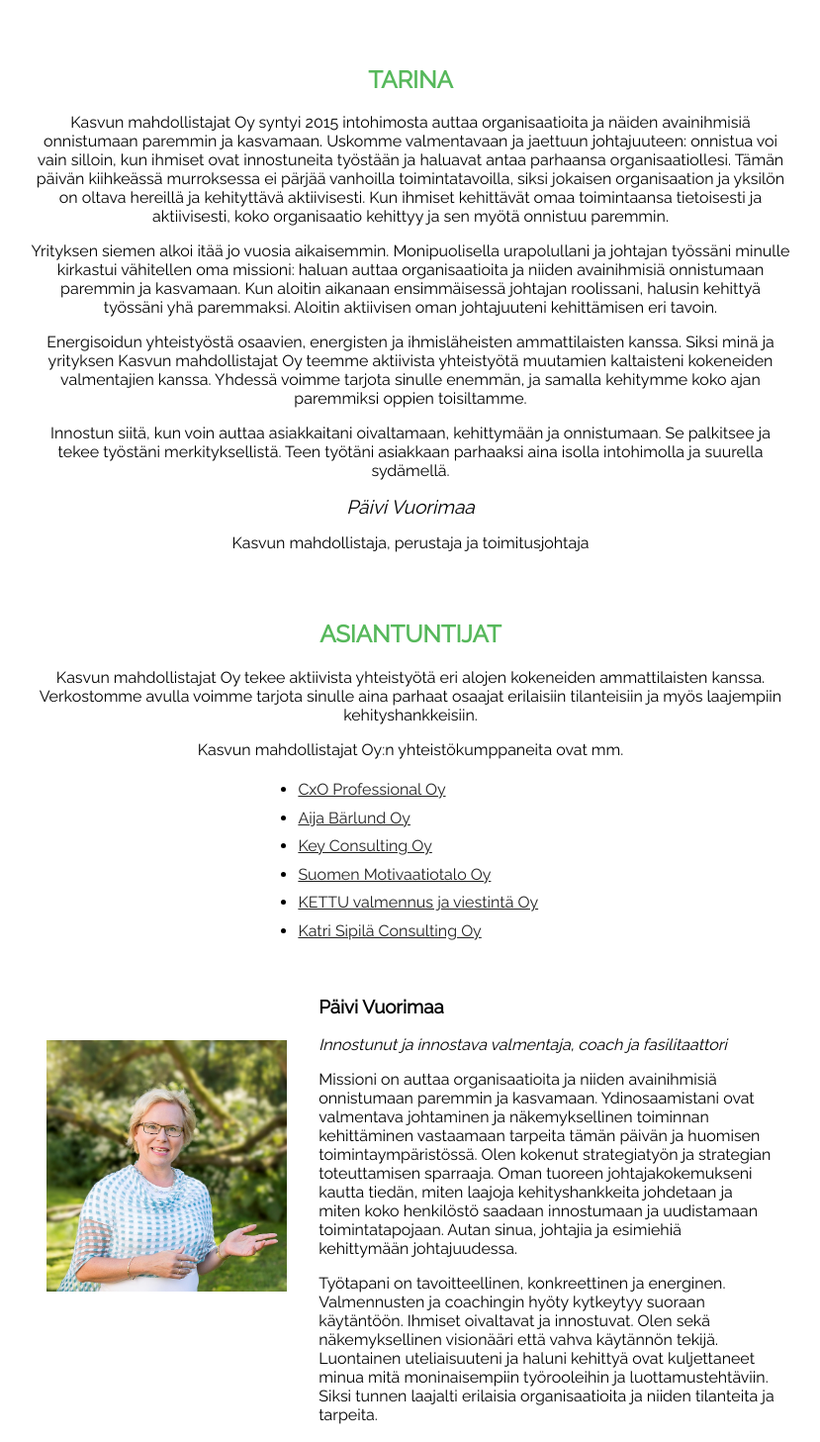
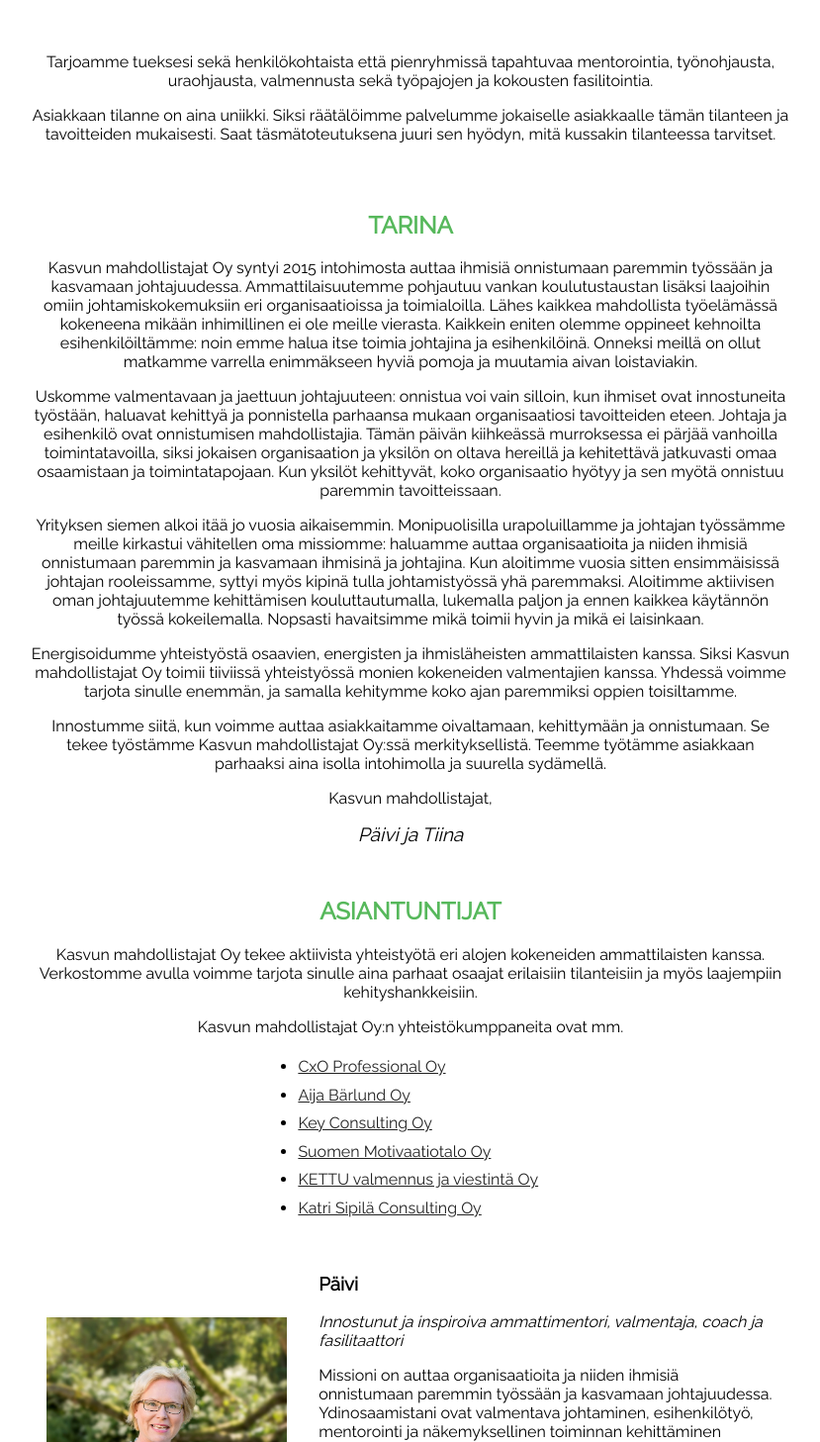
Before and after one commit to Kasvunmahdollistajat/kasvunmahdollistajat-fi, a Next.js app: page / in a window 1280 px wide. Shown: the part 1973-3430 px from the top of the page at 99% size, without its empty margins (225-1054 px from the left). Built offline with nearby package versions, Linux system fonts and the light colour scheme.

Commit message:
Updated content

```diff
--- /dev/null
+++ b/pages/home/contact.tsx
@@ -0,0 +1,21 @@
+const Contact = () => {
+  return (
+    <>
+      <p>
+        Hankalia henkilöstötilanteita, muutoksia, uusi strategia? Tavoitteenasi
+        seuraava askel urallasi vaiko uran suunta hukassa? kesken.
+      </p>
+      <p>
+        Otapa yhteyttä, niin jutellaan tarkemmin. Olemme sinuun yhteydessä parin
+        työpäivän sisällä. Sitoumuksetta, tottakai.
+      </p>
+      <p>
+        Tarjoamme joka kuukausi yhdelle onnekkaalle ilmaiseksi henkilökohtaisen
+        tunnin mentoroinnin etätoteutuksena. Arvomme saajan joka kuukauden
+        ensimmäinen päivä kaikkien yhteydenottajien kesken.
+      </p>
+    </>
+  );
+};
+
+export default Contact;
--- a/pages/home/experts.tsx
+++ b/pages/home/experts.tsx
@@ -80,34 +80,42 @@ const Experts = () => (
     </div>
     <Person
       imageSrc="/paivi1.jpg"
-      name="Päivi Vuorimaa"
-      title="Innostunut ja innostava valmentaja, coach ja fasilitaattori"
+      name="Päivi"
+      title="Innostunut ja inspiroiva ammattimentori, valmentaja, coach ja fasilitaattori"
       linkedInUser="paivivuorimaa"
     >
       <p>
-        Missioni on auttaa organisaatioita ja niiden avainihmisiä onnistumaan
-        paremmin ja kasvamaan. Ydinosaamistani ovat valmentava johtaminen ja
-        näkemyksellinen toiminnan kehittäminen vastaamaan tarpeita tämän päivän
-        ja huomisen toimintaympäristössä. Olen kokenut strategiatyön ja
-        strategian toteuttamisen sparraaja. Oman tuoreen johtajakokemukseni
-        kautta tiedän, miten laajoja kehityshankkeita johdetaan ja miten koko
-        henkilöstö saadaan innostumaan ja uudistamaan toimintatapojaan. Autan
-        sinua, johtajia ja esimiehiä kehittymään johtajuudessa.
+        Missioni on auttaa organisaatioita ja niiden ihmisiä onnistumaan
+        paremmin työssään ja kasvamaan johtajuudessa. Ydinosaamistani ovat
+        valmentava johtaminen, esihenkilötyö, mentorointi ja näkemyksellinen
+        toiminnan kehittäminen vastaamaan tarpeita alati muuttuvassa
+        toimintaympäristössä. Olen erittäin kokenut strategiatyön ja strategian
+        toteuttamisen sparraaja sekä muutosjohtamisen ammattilainen. Oman
+        tuoreen johtajakokemukseni kautta tiedän, miten laajoja kehityshankkeita
+        johdetaan ja miten koko henkilöstö saadaan innostumaan ja uudistamaan
+        toimintatapojaan. Tuen sinua, johtajia ja esihenkilöitä kehittymään
+        inhimillisessä johtajuudessa.
       </p>
       <p>
         Työtapani on tavoitteellinen, konkreettinen ja energinen. Valmennusten
-        ja coachingin hyöty kytkeytyy suoraan käytäntöön. Ihmiset oivaltavat ja
-        innostuvat. Olen sekä näkemyksellinen visionääri että vahva käytännön
-        tekijä. Luontainen uteliaisuuteni ja haluni kehittyä ovat kuljettaneet
-        minua mitä moninaisempiin työrooleihin ja luottamustehtäviin. Siksi
-        tunnen laajalti erilaisia organisaatioita ja niiden tilanteita ja
-        tarpeita.
+        ja mentoroinnin pohdinnat ja oivallukset kytkeytyvät suoraan
+        osallistujien työhön. Olen sekä näkemyksellinen visionääri että vahva
+        käytännön tekijä. Luontainen uteliaisuuteni ja kehittymisen palo ovat
+        kuljettaneet minua mitä moninaisempiin työrooleihin ja
+        luottamustehtäviin. Tunnen laajasti erilaisia organisaatioita ja niiden
+        tilanteita ja tarpeita.
       </p>
       <p>
-        Vapaa-ajallani liikun luonnossa, käyn jumpassa ja reissaan niin
-        kotimaassa kuin maailmalla. Toimin aktiivisesti muutaman organisaation
-        hallituksessa sekä erilaisissa luottamustehtävissä ja laajoissa
-        verkostoissa.
+        Vapaa-ajallani liikun luonnossa, käyn zumbassa ja salilla ja reissaan
+        niin kotimaassa kuin maailmalla. Toimin aktiivisesti muutaman
+        organisaation hallituksessa sekä erilaisissa luottamustehtävissä ja
+        laajoissa verkostoissa.
+      </p>
+      <p>
+        Koulutus: KTM, Certified Business Mentor, Certified Business Coach,
+        Sertifioitu fasilitaattori, NLP Practitioner, RMP Motivaatiovalmentaja,
+        Henkilöstöjohtajan tutkinto, Tuotekehittäjän erikoisammattitutkinto,
+        Tiedottajan tutkinto MTi.
       </p>
     </Person>
   </Element>
--- a/pages/home/intro.tsx
+++ b/pages/home/intro.tsx
@@ -24,7 +24,7 @@ const Intro = () => (
       briljantti ammattilainen.
     </p>
     <p>
-      Hyödynnä Business Finlandin innovaatioseteli: Kasvun Mahdollistajat Oy on
+      Hyödynnä Business Finlandin innovaatioseteli: Kasvun mahdollistajat Oy on
       hyväksytty innovaatiosetelin palveluntuottaja. Hae innovaatioseteliä{" "}
       <a
         href="https://www.businessfinland.fi/suomalaisille-asiakkaille/palvelut/rahoitus/tutkimus-ja-kehitysrahoitus/innovaatioseteli/"
--- a/pages/home/services.module.scss
+++ b/pages/home/services.module.scss
@@ -14,8 +14,6 @@
   padding: 2rem 0;
   justify-content: center;
   flex-wrap: wrap;
-  width: 150%;
-  margin-left: -25%;
 }
 
 .serviceBox {
--- a/pages/home/services.tsx
+++ b/pages/home/services.tsx
@@ -10,9 +10,9 @@ const ServiceBox = ({ service }: { service: string }) => (
 const serviceList = [
   "Päivittämään strategian, kirkastamaan uuden suunnan ja toteuttamaan strategiaa koko organisaation voimin",
   "Varmistamaan tulevan muutoksen onnistumisen ja henkilöstön sitoutumisen",
-  "Muokkaamaan organisaation kulttuuria",
-  "Määrittelemään johtamistavan ja viemään sen käytäntöön",
-  "Nostamaan johtamisen ja johtoryhmätyön uudelle tasolle",
+  "Muokkaamaan organisaation kulttuuria ja käytäntöjä tavoiteltuun suuntaan",
+  "Määrittelemään johtamistavan ja konkretisoimaan sen esihenkilöiden käytännön työhön",
+  "Nostamaan johtamisen ja johtotiimityön uudelle tasolle",
   "Selkeyttämään omaa johtamistasi ja kasvamaan johtajuudessa",
   "Parantamaan vuorovaikutustaitoja",
   "Löytämään ratkaisuja kiperiin tilanteisiin",
@@ -28,20 +28,21 @@ const Services = () => (
       ))}
     </ul>
     <div className={styles.serviceWrapper}>
-      <ServiceBox service="KONSULTOINTI" />
+      <ServiceBox service="YKSILÖ- JA RYHMÄMENTOROINTI, TYÖNOHJAUS" />
+      <ServiceBox service="URAOHJAUS" />
       <ServiceBox service="VALMENNUS" />
-      <ServiceBox service="FASILITOINTI" />
-      <ServiceBox service="COACHING" />
+      <ServiceBox service="TYÖPAJOJEN JA KOKOUSTEN FASILITOINTI" />
     </div>
     <div>
       <p>
-        Tarjoamme tueksesi konsultointia, valmennusta, työpajojen ja kokousten
-        fasilitointia sekä yksilö- ja ryhmäcoachingia.
+        Tarjoamme tueksesi sekä henkilökohtaista että pienryhmissä tapahtuvaa
+        mentorointia, työnohjausta, uraohjausta, valmennusta sekä työpajojen ja
+        kokousten fasilitointia.
       </p>
       <p>
         Asiakkaan tilanne on aina uniikki. Siksi räätälöimme palvelumme
-        asiakkaalle tämän tilanteen ja tavoitteiden mukaisesti. Saat juuri sen
-        hyödyn, mitä kussakin tilanteessa tarvitset.
+        jokaiselle asiakkaalle tämän tilanteen ja tavoitteiden mukaisesti. Saat
+        täsmätoteutuksena juuri sen hyödyn, mitä kussakin tilanteessa tarvitset.
       </p>
     </div>
   </Element>
--- a/pages/home/story.tsx
+++ b/pages/home/story.tsx
@@ -4,38 +4,52 @@ const Story = () => (
   <div id="tarina" className={styles.story}>
     <h2>TARINA</h2>
     <p>
-      Kasvun mahdollistajat Oy syntyi 2015 intohimosta auttaa organisaatioita ja
-      näiden avainihmisiä onnistumaan paremmin ja kasvamaan. Uskomme
-      valmentavaan ja jaettuun johtajuuteen: onnistua voi vain silloin, kun
-      ihmiset ovat innostuneita työstään ja haluavat antaa parhaansa
-      organisaatiollesi. Tämän päivän kiihkeässä murroksessa ei pärjää vanhoilla
-      toimintatavoilla, siksi jokaisen organisaation ja yksilön on oltava
-      hereillä ja kehityttävä aktiivisesti. Kun ihmiset kehittävät omaa
-      toimintaansa tietoisesti ja aktiivisesti, koko organisaatio kehittyy ja
-      sen myötä onnistuu paremmin.
+      Kasvun mahdollistajat Oy syntyi 2015 intohimosta auttaa ihmisiä
+      onnistumaan paremmin työssään ja kasvamaan johtajuudessa.
+      Ammattilaisuutemme pohjautuu vankan koulutustaustan lisäksi laajoihin
+      omiin johtamiskokemuksiin eri organisaatioissa ja toimialoilla. Lähes
+      kaikkea mahdollista työelämässä kokeneena mikään inhimillinen ei ole
+      meille vierasta. Kaikkein eniten olemme oppineet kehnoilta
+      esihenkilöiltämme: noin emme halua itse toimia johtajina ja esihenkilöinä.
+      Onneksi meillä on ollut matkamme varrella enimmäkseen hyviä pomoja ja
+      muutamia aivan loistaviakin.
     </p>
     <p>
-      Yrityksen siemen alkoi itää jo vuosia aikaisemmin. Monipuolisella
-      urapolullani ja johtajan työssäni minulle kirkastui vähitellen oma
-      missioni: haluan auttaa organisaatioita ja niiden avainihmisiä onnistumaan
-      paremmin ja kasvamaan. Kun aloitin aikanaan ensimmäisessä johtajan
-      roolissani, halusin kehittyä työssäni yhä paremmaksi. Aloitin aktiivisen
-      oman johtajuuteni kehittämisen eri tavoin.
+      Uskomme valmentavaan ja jaettuun johtajuuteen: onnistua voi vain silloin,
+      kun ihmiset ovat innostuneita työstään, haluavat kehittyä ja ponnistella
+      parhaansa mukaan organisaatiosi tavoitteiden eteen. Johtaja ja esihenkilö
+      ovat onnistumisen mahdollistajia. Tämän päivän kiihkeässä murroksessa ei
+      pärjää vanhoilla toimintatavoilla, siksi jokaisen organisaation ja yksilön
+      on oltava hereillä ja kehitettävä jatkuvasti omaa osaamistaan ja
+      toimintatapojaan. Kun yksilöt kehittyvät, koko organisaatio hyötyy ja sen
+      myötä onnistuu paremmin tavoitteissaan.
     </p>
     <p>
-      Energisoidun yhteistyöstä osaavien, energisten ja ihmisläheisten
-      ammattilaisten kanssa. Siksi minä ja yrityksen Kasvun mahdollistajat Oy
-      teemme aktiivista yhteistyötä muutamien kaltaisteni kokeneiden
-      valmentajien kanssa. Yhdessä voimme tarjota sinulle enemmän, ja samalla
-      kehitymme koko ajan paremmiksi oppien toisiltamme.
+      Yrityksen siemen alkoi itää jo vuosia aikaisemmin. Monipuolisilla
+      urapoluillamme ja johtajan työssämme meille kirkastui vähitellen oma
+      missiomme: haluamme auttaa organisaatioita ja niiden ihmisiä onnistumaan
+      paremmin ja kasvamaan ihmisinä ja johtajina. Kun aloitimme vuosia sitten
+      ensimmäisissä johtajan rooleissamme, syttyi myös kipinä tulla
+      johtamistyössä yhä paremmaksi. Aloitimme aktiivisen oman johtajuutemme
+      kehittämisen kouluttautumalla, lukemalla paljon ja ennen kaikkea käytännön
+      työssä kokeilemalla. Nopsasti havaitsimme mikä toimii hyvin ja mikä ei
+      laisinkaan.
     </p>
     <p>
-      Innostun siitä, kun voin auttaa asiakkaitani oivaltamaan, kehittymään ja
-      onnistumaan. Se palkitsee ja tekee työstäni merkityksellistä. Teen työtäni
-      asiakkaan parhaaksi aina isolla intohimolla ja suurella sydämellä.
+      Energisoidumme yhteistyöstä osaavien, energisten ja ihmisläheisten
+      ammattilaisten kanssa. Siksi Kasvun mahdollistajat Oy toimii tiiviissä
+      yhteistyössä monien kokeneiden valmentajien kanssa. Yhdessä voimme tarjota
+      sinulle enemmän, ja samalla kehitymme koko ajan paremmiksi oppien
+      toisiltamme.
     </p>
-    <span>Päivi Vuorimaa</span>
-    <p>Kasvun mahdollistaja, perustaja ja toimitusjohtaja</p>
+    <p>
+      Innostumme siitä, kun voimme auttaa asiakkaitamme oivaltamaan, kehittymään
+      ja onnistumaan. Se tekee työstämme Kasvun mahdollistajat Oy:ssä
+      merkityksellistä. Teemme työtämme asiakkaan parhaaksi aina isolla
+      intohimolla ja suurella sydämellä.
+    </p>
+    <p>Kasvun mahdollistajat,</p>
+    <span>Päivi ja Tiina</span>
   </div>
 );
 
--- a/pages/index.tsx
+++ b/pages/index.tsx
@@ -1,8 +1,10 @@
+import Contact from "./home/contact";
 import Experts from "./home/experts";
 import Intro from "./home/intro";
 import Jumbo from "./home/jumbo";
 import Services from "./home/services";
 import Story from "./home/story";
+
 import styles from "./index.module.scss";
 
 const Home = () => {
@@ -14,10 +16,7 @@ const Home = () => {
         <Services />
         <Story />
         <Experts />
-        <h3>Miten voin olla sinulle avuksi? - Ota yhteyttä!</h3>
-        <span>
-          Päivi Vuorimaa - <strong>paivi.vuorimaa@gmail.com</strong>
-        </span>
+        <Contact />
       </div>
     </>
   );
```
